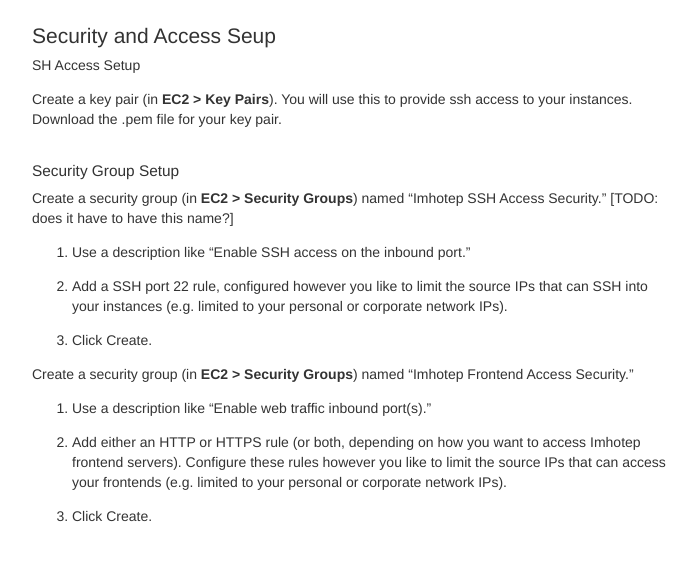
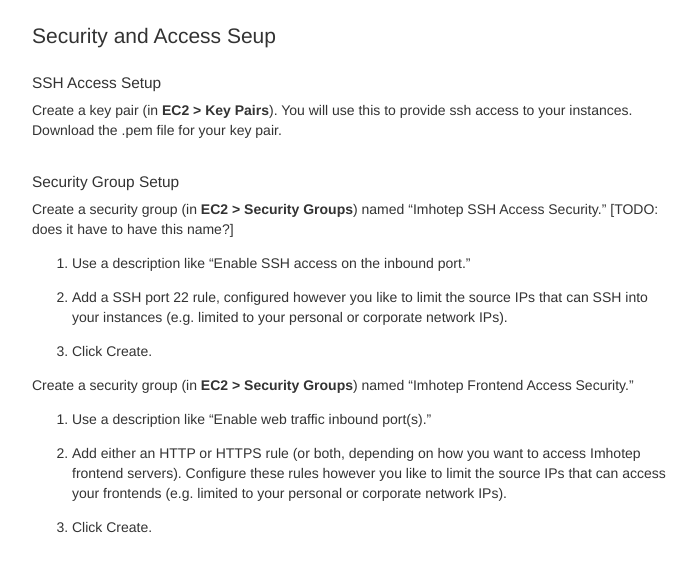
Before and after one commit to indeedeng-alpha/imhotep-docs, a Jekyll site: the page built from docs/aws/security.md, in a window 1280 px wide. Shown: the top 572 px of the page, without its empty margins (38-735 px from the left). Built offline with Jekyll 4.4.1, drawn with Linux system fonts in a browser that asks for light colours; nearby versions of some CDN libraries.

Commit message:
fix heading

```diff
--- a/docs/aws/security.md
+++ b/docs/aws/security.md
@@ -4,7 +4,7 @@
 permalink: /docs/aws/security/
 ---
 
-SH Access Setup
+### SSH Access Setup
 
 Create a key pair (in **EC2 > Key Pairs**). You will use this to provide ssh access to your instances. Download the .pem file for your key pair.
 
```
